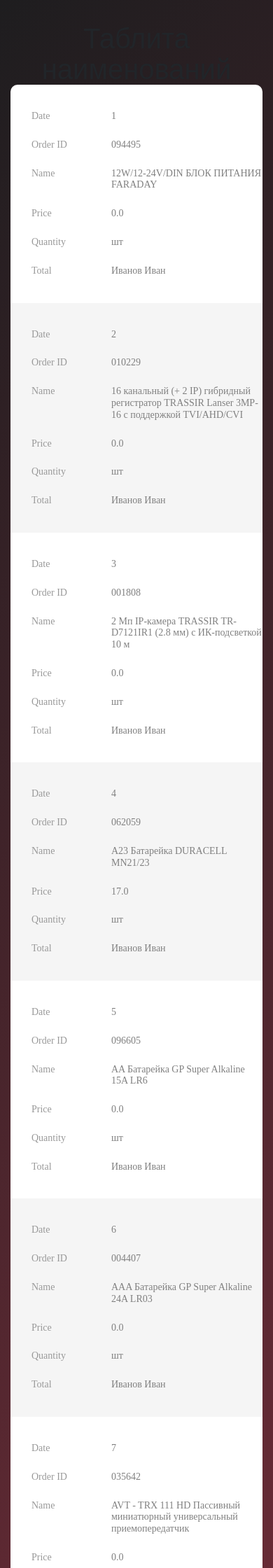
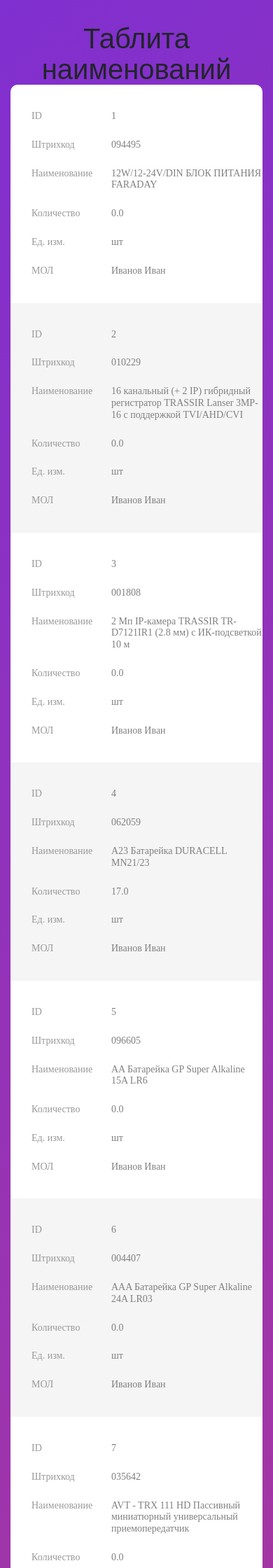
Before and after one commit to Po4e4ka/sklad_site, a Django app: template Positions/templates/Positions/positions_view_table.html in a window 390 px wide. Shown: the top 2240 px of the page at 70% size. Run offline with Django 3.2, Linux system fonts and the light colour scheme; the template is opened without the code that fills it: values that come from a table or form of the project are taken from there, others are empty; data comes from the database, SQL or seed files in the repository; both versions use the stored data as it was after the commit; some libraries are stand-ins or nearby versions; some web fonts are replaced.

Commit message:
Стабильная версия 0,03

```diff
--- a/Positions/static/Positions/css/main.css
+++ b/Positions/static/Positions/css/main.css
@@ -105,13 +105,13 @@ iframe {
 .container-table100 {
   width: 100%;
   min-height: 100vh;
-  background: rgba(30,29,31,1);
-  background: -moz-linear-gradient(-45deg, rgba(30,29,31,1) 0%, rgba(223,64,90,1) 100%);
-  background: -webkit-gradient(left top, right bottom, color-stop(0%, rgba(30,29,31,1)), color-stop(100%, rgba(223,64,90,1)));
-  background: -webkit-linear-gradient(-45deg, rgba(30,29,31,1) 0%, rgba(223,64,90,1) 100%);
-  background: -o-linear-gradient(-45deg, rgba(30,29,31,1) 0%, rgba(223,64,90,1) 100%);
-  background: -ms-linear-gradient(-45deg, rgba(30,29,31,1) 0%, rgba(223,64,90,1) 100%);
-  background: linear-gradient(135deg, rgba(30,29,31,1) 0%, rgba(223,64,90,1) 100%);
+  background: rgb(219, 25, 132);
+  background: -moz-linear-gradient(-45deg, rgba(230,94,132,1) 0%, rgba(223,64,90,1) 100%);
+  background: -webkit-gradient(left top, right bottom, color-stop(0%, rgba(230,94,132,1)), color-stop(100%, rgba(223,64,90,1)));
+  background: -webkit-linear-gradient(-45deg, rgba(230,94,132,1) 0%, rgba(223,64,90,1) 100%);
+  background: -o-linear-gradient(-45deg, rgb(195, 30, 195) 0%, rgba(223,64,90,1) 100%);
+  background: -ms-linear-gradient(-45deg, rgb(118, 28, 207) 0%, rgba(223,64,90,1) 100%);
+  background: linear-gradient(135deg, rgb(128, 47, 208) 0%, rgba(223,64,90,1) 100%);
 
   display: -webkit-box;
   display: -webkit-flex;
@@ -258,22 +258,22 @@ tbody tr:hover {
     top: 0;
   }
   table tbody tr td:nth-child(1):before {
-    content: "Date";
+    content: "ID";
   }
   table tbody tr td:nth-child(2):before {
-    content: "Order ID";
+    content: "Штрихкод";
   }
   table tbody tr td:nth-child(3):before {
-    content: "Name";
+    content: "Наименование";
   }
   table tbody tr td:nth-child(4):before {
-    content: "Price";
+    content: "Количество";
   }
   table tbody tr td:nth-child(5):before {
-    content: "Quantity";
+    content: "Ед. изм.";
   }
   table tbody tr td:nth-child(6):before {
-    content: "Total";
+    content: "МОЛ";
   }
 
   .column4,
--- a/Positions/templates/Positions/position_view.html
+++ b/Positions/templates/Positions/position_view.html
@@ -36,7 +36,6 @@
 		<div class="wrap-contact100">
 			<form class="contact100-form validate-form">
 				<span class="contact100-form-title">
-{#                    Todo № или название позиции#}
 					Позиция № {{ position.id }}
 				</span>
 
```
Also changed, not shown: db.sqlite3.
